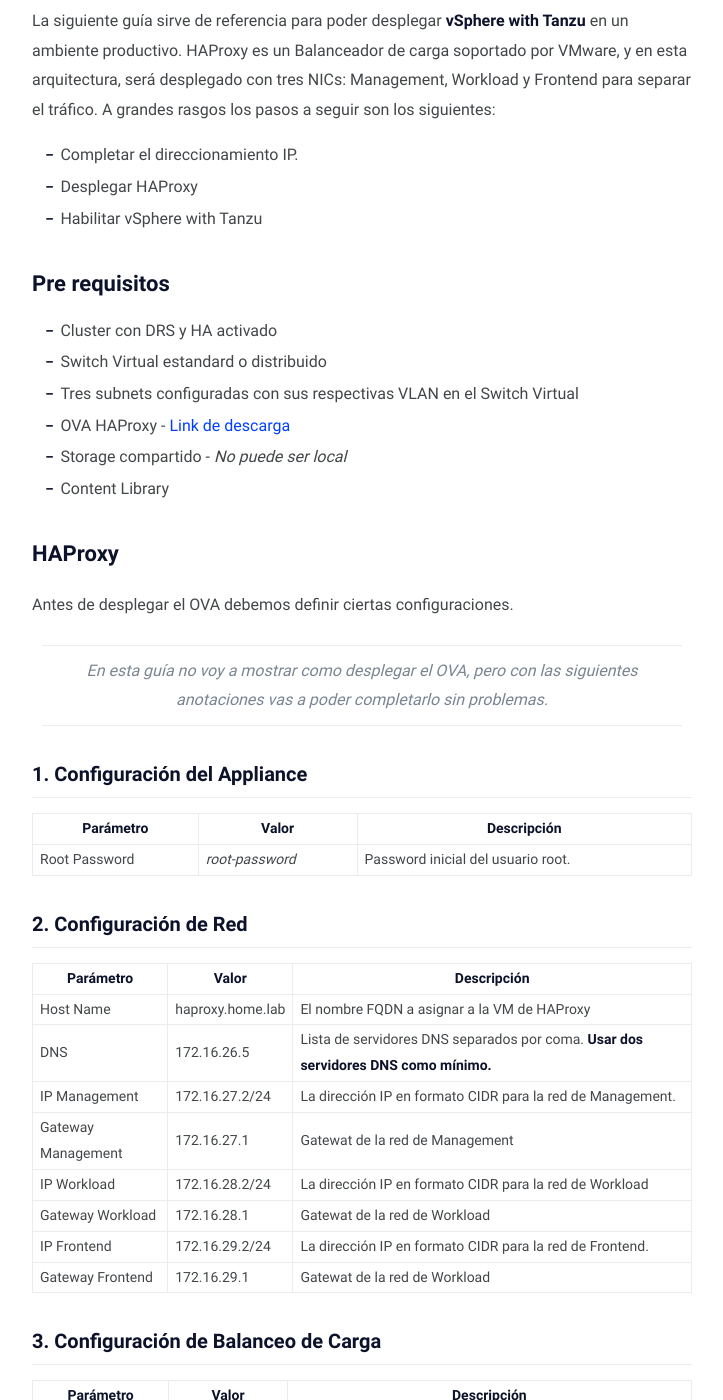
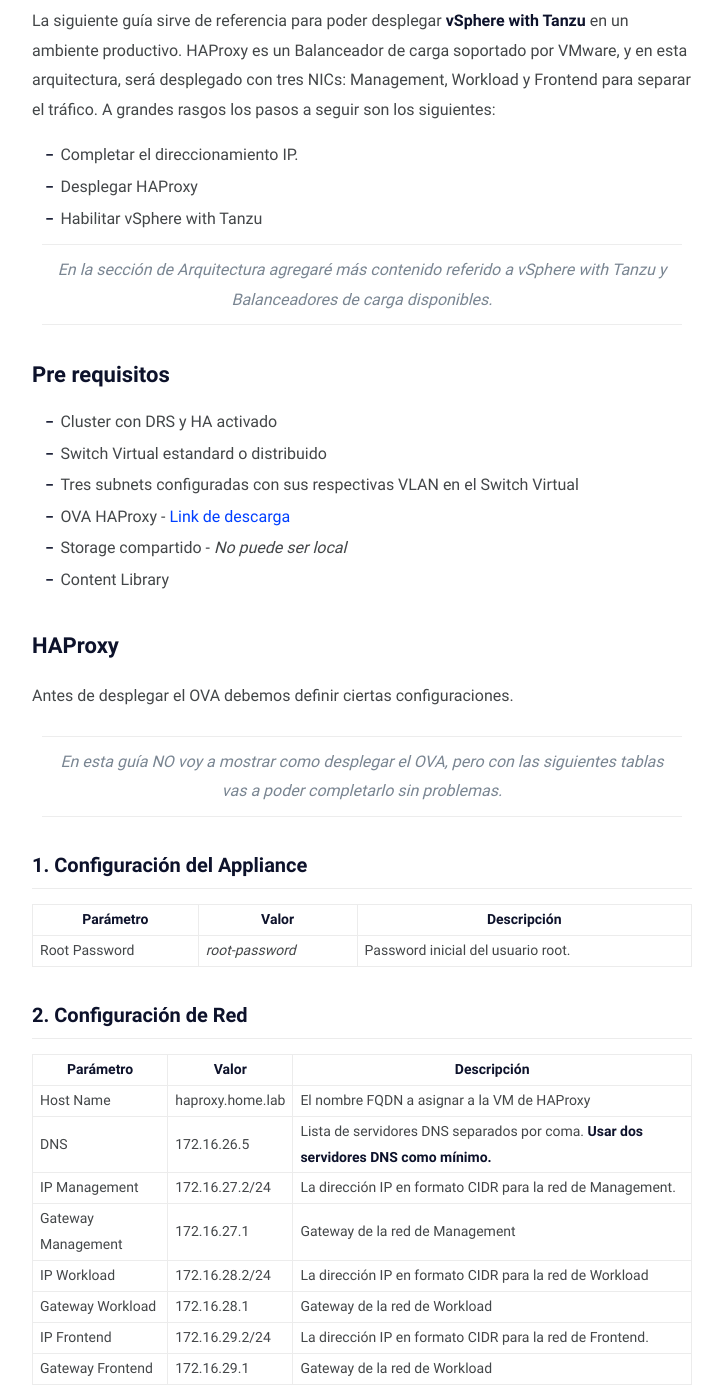
Before and after one commit to jjuanmaherrera/jjuanmaherrera.github.io, a Jekyll site: the page built from _posts/configurar-vsphere-with-tanzu-con-haproxy/2022-12-22-configurar-vsphere-with-tanzu-con-haproxy.md, in a window 1280 px wide and 1400 px high, scrolled down 347 px. Shown: the whole window, without its empty margins (278-1001 px from the left). Built offline with Jekyll 4.4.1, drawn with Linux system fonts in a browser that asks for light colours.

Commit message:
post vsphere with tanzu

```diff
--- a/_posts/configurar-vsphere-with-tanzu-con-haproxy/2022-12-22-configurar-vsphere-with-tanzu-con-haproxy.md
+++ b/_posts/configurar-vsphere-with-tanzu-con-haproxy/2022-12-22-configurar-vsphere-with-tanzu-con-haproxy.md
@@ -3,6 +3,8 @@
 - Completar el direccionamiento IP.
 - Desplegar HAProxy
 - Habilitar vSphere with Tanzu
+
+> En la sección de Arquitectura agregaré más contenido referido a vSphere with Tanzu y Balanceadores de carga disponibles.
 
 ## Pre requisitos
 - Cluster con DRS y HA activado
@@ -14,7 +16,7 @@
 
 ## HAProxy
 Antes de desplegar el OVA debemos definir ciertas configuraciones.
-> En esta guía no voy a mostrar como desplegar el OVA, pero con las siguientes anotaciones vas a poder completarlo sin problemas.
+> En esta guía *NO* voy a mostrar como desplegar el OVA, pero con las siguientes tablas vas a poder completarlo sin problemas.
 
 ### 1. Configuración del Appliance
 
@@ -29,11 +31,11 @@
 | Host Name | haproxy.home.lab  | El nombre FQDN a asignar a la VM de HAProxy  |
 | DNS       | 172.16.26.5       | Lista de servidores DNS separados por coma. **Usar dos servidores DNS como mínimo.**  |
 | IP Management | 172.16.27.2/24    | La dirección IP en formato CIDR para la red de Management. |
-| Gateway Management    | 172.16.27.1 | Gatewat de la red de Management |
+| Gateway Management    | 172.16.27.1 | Gateway de la red de Management |
 | IP Workload   | 172.16.28.2/24 | La dirección IP en formato CIDR para la red de Workload |
-| Gateway Workload  | 172.16.28.1 |  Gatewat de la red de Workload  |
+| Gateway Workload  | 172.16.28.1 |  Gateway de la red de Workload  |
 | IP Frontend  | 172.16.29.2/24 |  La dirección IP en formato CIDR para la red de Frontend. |
-| Gateway Frontend  | 172.16.29.1 |  Gatewat de la red de Workload  |
+| Gateway Frontend  | 172.16.29.1 |  Gateway de la red de Workload  |
 
 ### 3. Configuración de Balanceo de Carga
 
```
